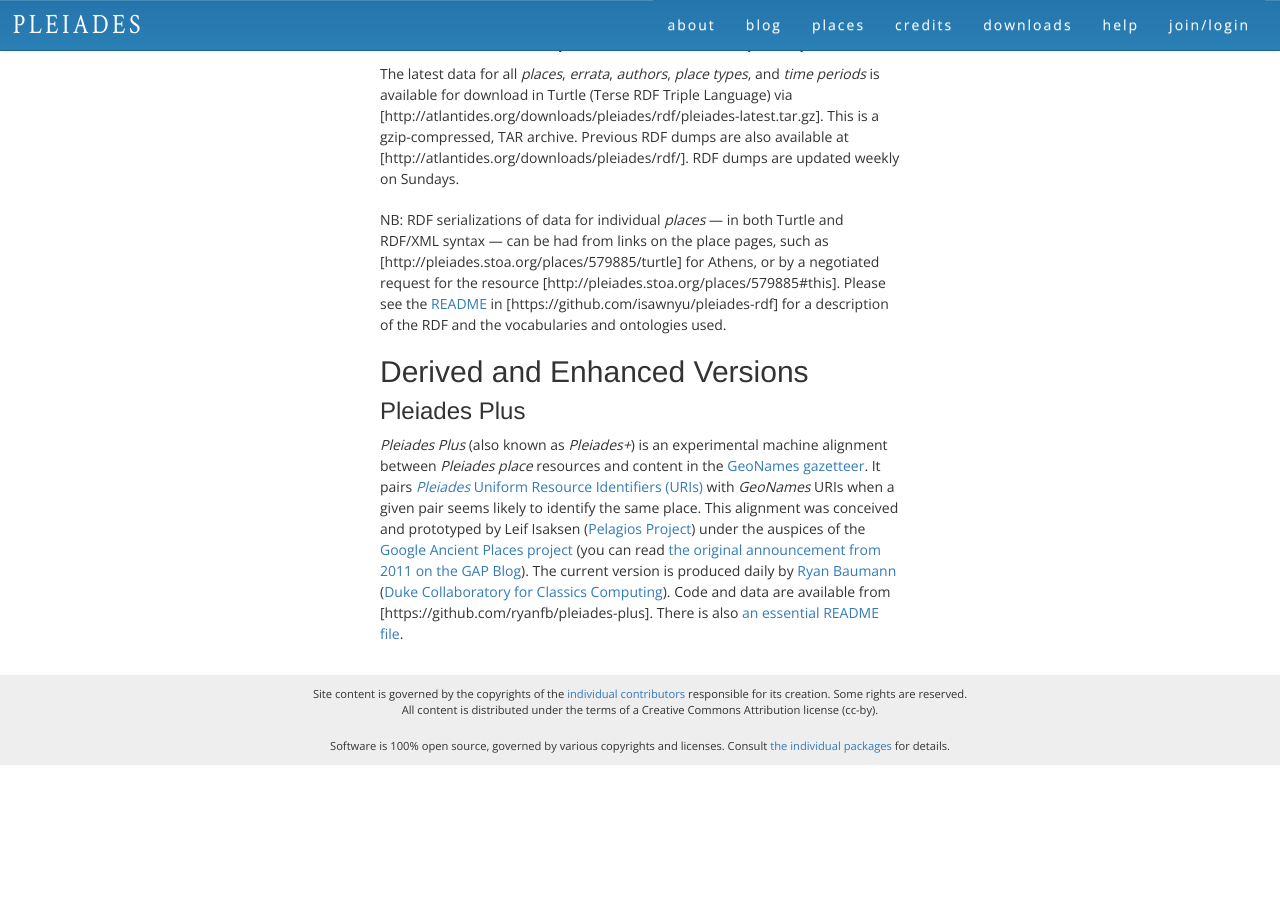
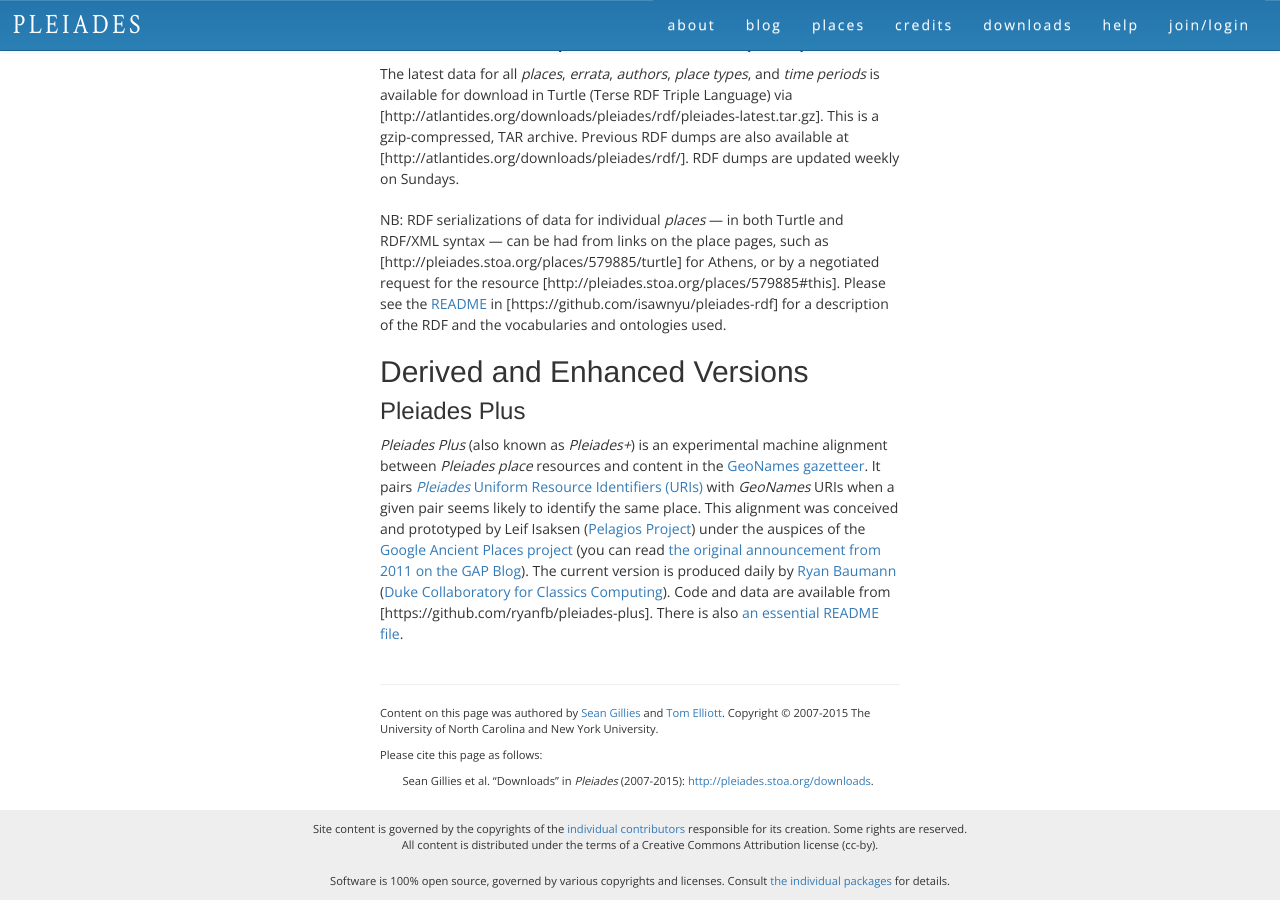
Before and after one commit to isawnyu/pleiades-static, a Jekyll site: the page built from _pages/downloads.md, in a window 1280 px wide and 900 px high, scrolled down 943 px. Built offline with Jekyll 4.4.1, drawn with Linux system fonts in a browser that asks for light colours; before the commit the page ends 1708 px from its top, so only the background shows below that.

Commit message:
update creators and copyright

```diff
--- a/_pages/downloads.md
+++ b/_pages/downloads.md
@@ -2,12 +2,16 @@
 layout: default
 permalink: /downloads
 title: Downloads
-creator: Sean Gillies and Tom Elliott
+copyright: Copyright © 2007-2015 The University of North Carolina and New York University.
+creators:
+- name: Sean Gillies
+  path: /author/sgillies
+- name: Tom Elliott
+  path: /author/thomase
 description: Regularly updated exports of all published Pleiades resources are available in multiple formats including CSV, KML, and RDF.
 created: 2007-01-01
 modified: 2015-11-20
 subjects: Geography, Ancient; Data, Geospatial; Downloading of data
-copyright: The University of North Carolina at Chapel Hill and New York University
 ---
 
 # Downloads
--- a/_pages/places.md
+++ b/_pages/places.md
@@ -2,12 +2,16 @@
 layout: default
 permalink: /places
 title: Places
-creator: The Editors
+copyright: Copyright © 2007-2015 The University of North Carolina and New York University.
+creators:
+- name: Sean Gillies
+  path: /author/sgillies
+- name: Tom Elliott
+  path: /author/thomase
 description: You don't need a login to start searching, reading and using Pleiades information, but you do need one if you wish to contribute corrections and new content.
 created: 2007-01-01
 modified: 2015-11-20
 subjects: Geography, Ancient; Data, Geospatial; Places; Placenames; Toponyms; Locations; Coordinates
-copyright: The University of North Carolina at Chapel Hill, New York University, and the Editors
 ---
 
 <div class="content-main">
```
